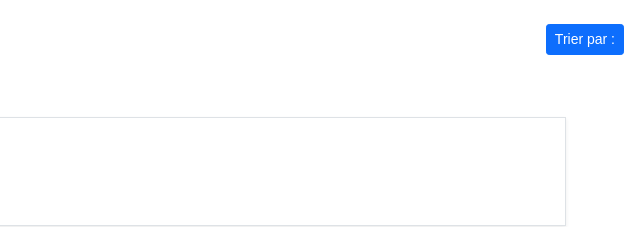
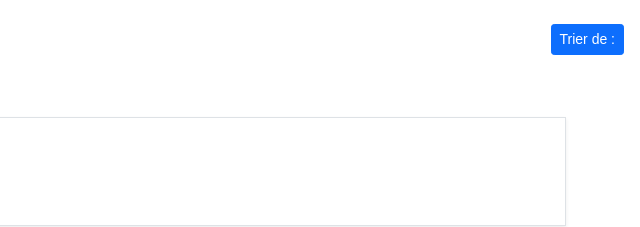
Before and after one commit to PierreDaguier/alyraholiday-branch, a plain HTML site: page index.html in a window 1280 px wide. Shown: the part 246-473 px from the top of the page, 640-1280 px from the left. Drawn offline with nearby package versions, Linux system fonts and the light colour scheme; a web font is replaced by a local one.

Commit message:
légère correction

```diff
--- a/index.html
+++ b/index.html
@@ -29,7 +29,7 @@
       <script src="js/default-list.js"></script>
 
       <button class="btn btn-primary btn-sm mr-3" type="button" id="dropdownMenuButton" data-toggle="dropdown" aria-haspopup="true" aria-expanded="false">
-        Trier par :
+        Trier de :
       </button>
       <div class='dropdown-menu' aria-labelledby='dropdownMenuButton'>
 
```
Also changed, not shown: js/script.js (+0 -16 lines).
